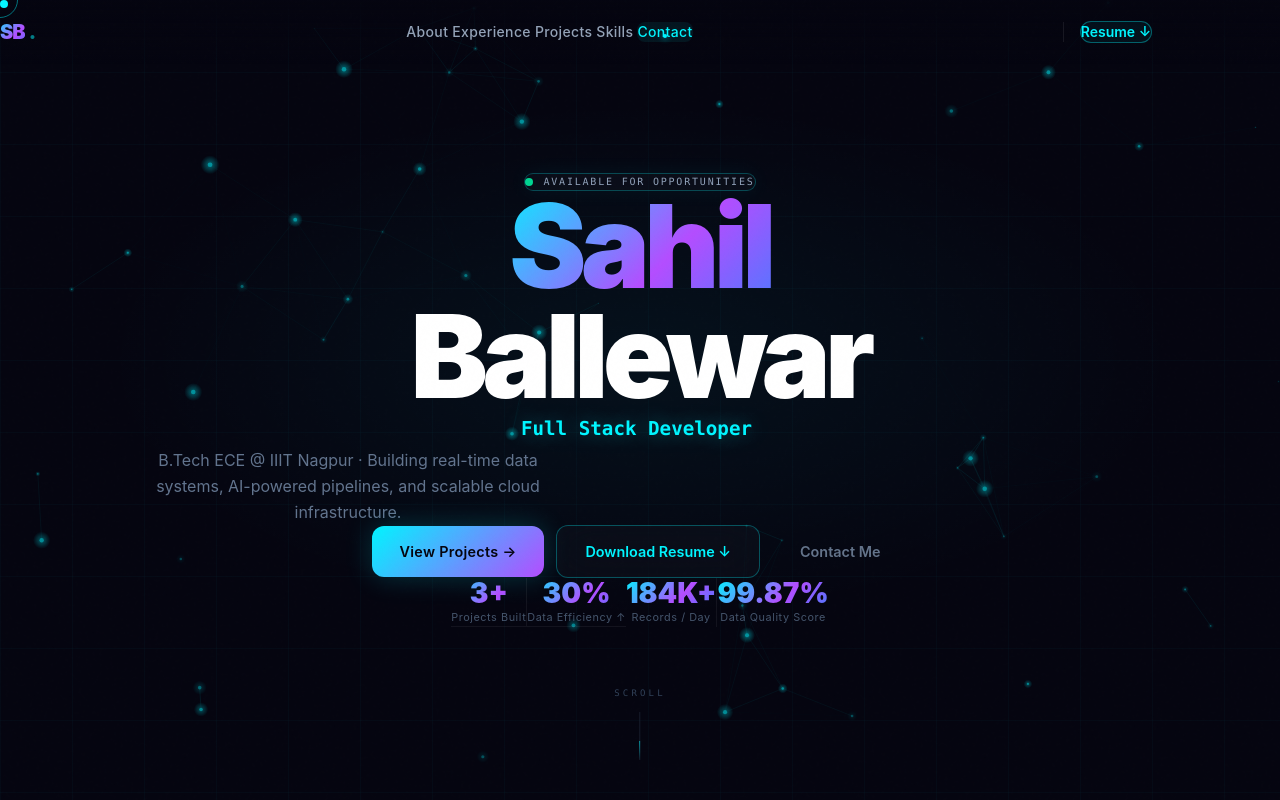
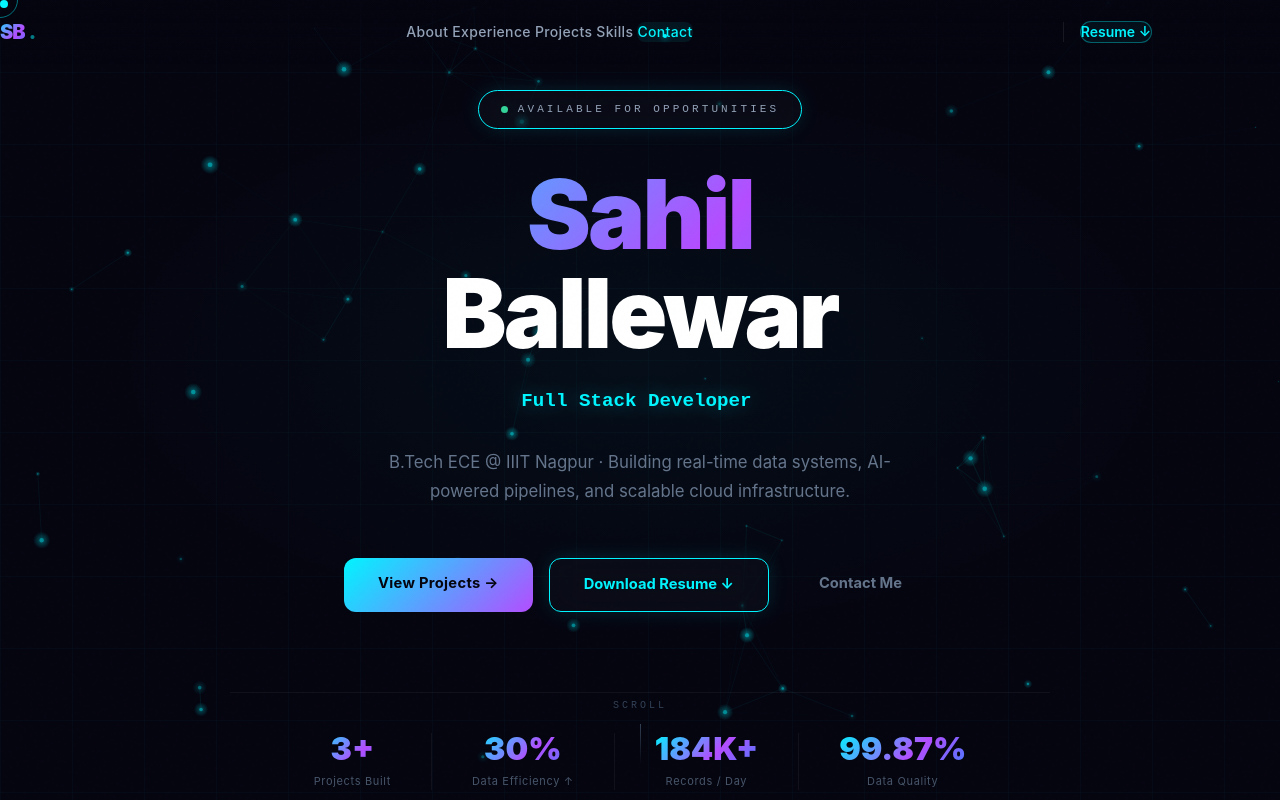
Before and after one commit to Sam1377/Sahil_Portfolio, a Next.js app: page / in a window 1280 px wide. Shown: the top 800 px of the page. Built offline with nearby package versions, Linux system fonts and the light colour scheme.

Commit message:
Update Hero.tsx

```diff
--- a/app/components/Hero.tsx
+++ b/app/components/Hero.tsx
@@ -33,97 +33,184 @@ export default function Hero() {
   }, [displayed, deleting, roleIdx]);
 
   return (
-    <section id="hero" className="relative min-h-screen flex flex-col items-center justify-center overflow-hidden grid-bg">
+    <section
+      id="hero"
+      style={{
+        position: 'relative',
+        minHeight: '100vh',
+        display: 'flex',
+        flexDirection: 'column',
+        alignItems: 'center',
+        justifyContent: 'center',
+        overflow: 'hidden',
+      }}
+      className="grid-bg"
+    >
       <NeuralBackground />
-      <div className="absolute inset-0 pointer-events-none" style={{
-        background: 'radial-gradient(ellipse 65% 50% at 50% 45%, rgba(0,245,255,0.05) 0%, transparent 65%)',
-      }} />
       <div className="scan-effect" />
 
-      <div className="relative z-10 w-full section-container text-center px-5 sm:px-8">
+      {/* subtle glow center */}
+      <div style={{
+        position: 'absolute', inset: 0, pointerEvents: 'none',
+        background: 'radial-gradient(ellipse 60% 50% at 50% 45%, rgba(0,245,255,0.04) 0%, transparent 70%)',
+      }} />
 
-        {/* Status badge */}
-        <motion.div initial={{ opacity: 0, y: 16 }} animate={{ opacity: 1, y: 0 }} transition={{ duration: 0.5, delay: 0.2 }}
-          className="flex justify-center mb-8 sm:mb-10">
-          <div className="glass-card inline-flex items-center gap-2 sm:gap-2.5 px-4 sm:px-5 py-2 sm:py-2.5 rounded-full"
-            style={{ border: '1px solid rgba(0,245,255,0.25)', boxShadow: '0 0 20px rgba(0,245,255,0.06)' }}>
-            <span className="relative flex h-2 w-2">
-              <span className="animate-ping absolute inline-flex h-full w-full rounded-full bg-emerald-400 opacity-60" />
-              <span className="relative inline-flex rounded-full h-2 w-2 bg-emerald-400" />
-            </span>
-            <span className="font-mono uppercase text-slate-400" style={{ fontSize: '10px', letterSpacing: '0.18em' }}>
-              Available for opportunities
+      <div style={{ position: 'relative', zIndex: 10, width: '100%', maxWidth: '900px', margin: '0 auto', padding: '0 40px', textAlign: 'center' }}>
+
+        {/* Badge */}
+        <motion.div
+          initial={{ opacity: 0, y: 12 }}
+          animate={{ opacity: 1, y: 0 }}
+          transition={{ duration: 0.5, delay: 0.15 }}
+          style={{ display: 'flex', justifyContent: 'center', marginBottom: '40px', marginTop: '80px' }}
+        >
+          <div className="glass-card neon-border-cyan" style={{
+            display: 'inline-flex', alignItems: 'center', gap: '10px',
+            padding: '10px 22px', borderRadius: '100px',
+          }}>
+            <span style={{ width: '7px', height: '7px', borderRadius: '50%', background: '#34d399', display: 'block', animation: 'pulse 2s infinite' }} />
+            <span style={{ fontSize: '11px', letterSpacing: '0.28em', color: '#94a3b8', fontFamily: 'monospace', textTransform: 'uppercase' }}>
+              Available for Opportunities
             </span>
           </div>
         </motion.div>
 
-        {/* Name */}
-        <motion.h1 initial={{ opacity: 0, y: 28 }} animate={{ opacity: 1, y: 0 }} transition={{ duration: 0.7, delay: 0.3 }}
-          className="font-black tracking-tighter leading-[0.95] mb-5 sm:mb-6"
-          style={{ fontSize: 'clamp(52px, 14vw, 116px)' }}>
-          <span className="gradient-text">Sahil</span>
-          <br />
-          <span className="text-white">Ballewar</span>
-        </motion.h1>
+        {/* Name block */}
+        <motion.div
+          initial={{ opacity: 0, y: 28 }}
+          animate={{ opacity: 1, y: 0 }}
+          transition={{ duration: 0.7, delay: 0.25 }}
+          style={{ marginBottom: '24px', lineHeight: 1 }}
+        >
+          <div className="gradient-text" style={{
+            fontSize: 'clamp(52px, 8vw, 96px)',
+            fontWeight: 900,
+            letterSpacing: '-0.03em',
+            lineHeight: 0.95,
+            display: 'block',
+          }}>
+            Sahil
+          </div>
+          <div style={{
+            fontSize: 'clamp(52px, 8vw, 96px)',
+            fontWeight: 900,
+            letterSpacing: '-0.03em',
+            lineHeight: 0.95,
+            color: '#ffffff',
+            display: 'block',
+            marginTop: '8px',
+          }}>
+            Ballewar
+          </div>
+        </motion.div>
 
         {/* Typewriter */}
-        <motion.div initial={{ opacity: 0 }} animate={{ opacity: 1 }} transition={{ delay: 0.5 }}
-          className="flex items-center justify-center mb-5 sm:mb-6" style={{ minHeight: '2.2rem' }}>
-          <span className="font-mono font-semibold neon-text-cyan" style={{ fontSize: 'clamp(0.95rem, 4vw, 1.2rem)' }}>
+        <motion.div
+          initial={{ opacity: 0 }}
+          animate={{ opacity: 1 }}
+          transition={{ delay: 0.45 }}
+          style={{
+            height: '36px', display: 'flex', alignItems: 'center',
+            justifyContent: 'center', marginBottom: '28px',
+          }}
+        >
+          <span style={{ fontFamily: 'monospace', fontSize: '1.2rem', fontWeight: 600, color: '#00f5ff', textShadow: '0 0 20px rgba(0,245,255,0.4)' }}>
             {displayed}
           </span>
           <span className="typewriter-cursor" />
         </motion.div>
 
         {/* Subtitle */}
-        <motion.p initial={{ opacity: 0, y: 16 }} animate={{ opacity: 1, y: 0 }} transition={{ delay: 0.6 }}
-          className="text-slate-500 mx-auto mb-10 sm:mb-12 leading-relaxed px-2"
-          style={{ fontSize: 'clamp(0.88rem, 3.5vw, 1rem)', maxWidth: '420px' }}>
-          B.Tech ECE @ IIIT Nagpur · Building real-time data systems, AI-powered pipelines, and scalable cloud infrastructure.
+        <motion.p
+          initial={{ opacity: 0, y: 12 }}
+          animate={{ opacity: 1, y: 0 }}
+          transition={{ delay: 0.55 }}
+          style={{
+            color: '#64748b', fontSize: '1.05rem', lineHeight: 1.75,
+            maxWidth: '520px', margin: '0 auto 52px', textAlign: 'center',
+          }}
+        >
+          B.Tech ECE @ IIIT Nagpur · Building real-time data systems,
+          AI-powered pipelines, and scalable cloud infrastructure.
         </motion.p>
 
         {/* CTAs */}
-        <motion.div initial={{ opacity: 0, y: 16 }} animate={{ opacity: 1, y: 0 }} transition={{ delay: 0.7 }}
-          className="flex flex-col sm:flex-row flex-wrap items-center justify-center gap-3 mb-14 sm:mb-20 px-2">
-          <a href="#projects"
-            className="w-full sm:w-auto inline-flex items-center justify-center gap-2 font-semibold rounded-xl transition-all duration-200"
+        <motion.div
+          initial={{ opacity: 0, y: 12 }}
+          animate={{ opacity: 1, y: 0 }}
+          transition={{ delay: 0.65 }}
+          style={{ display: 'flex', gap: '16px', justifyContent: 'center', flexWrap: 'wrap', marginBottom: '80px' }}
+        >
+          <a
+            href="#projects"
             style={{
-              background: 'linear-gradient(135deg, #00f5ff, #b44dff)', color: '#050510',
-              textDecoration: 'none', padding: '14px 28px', fontSize: '0.9rem',
-              boxShadow: '0 0 28px rgba(0,245,255,0.2)', letterSpacing: '0.02em',
-            }}>
+              padding: '14px 34px', borderRadius: '12px',
+              background: 'linear-gradient(135deg, #00f5ff, #b44dff)',
+              color: '#050510', fontWeight: 700, fontSize: '0.92rem',
+              letterSpacing: '0.02em', textDecoration: 'none', display: 'inline-block',
+              transition: 'opacity 0.2s',
+            }}
+            onMouseEnter={e => { (e.currentTarget as HTMLElement).style.opacity = '0.85'; }}
+            onMouseLeave={e => { (e.currentTarget as HTMLElement).style.opacity = '1'; }}
+          >
             View Projects →
           </a>
-          <a href="/Sahil_Ballewar_Resume.pdf" download
-            className="w-full sm:w-auto inline-flex items-center justify-center gap-2 glass-card font-semibold rounded-xl transition-all duration-200"
-            style={{ border: '1px solid rgba(0,245,255,0.3)', color: 'var(--neon-cyan)', textDecoration: 'none', padding: '14px 28px', fontSize: '0.9rem' }}>
+          <a
+            href="/Sahil_Ballewar_Resume.pdf"
+            download
+            className="glass-card neon-border-cyan"
+            style={{
+              padding: '14px 34px', borderRadius: '12px',
+              color: '#00f5ff', fontWeight: 700, fontSize: '0.92rem',
+              textDecoration: 'none', display: 'inline-block',
+              transition: 'background 0.2s',
+            }}
+            onMouseEnter={e => { (e.currentTarget as HTMLElement).style.background = 'rgba(0,245,255,0.07)'; }}
+            onMouseLeave={e => { (e.currentTarget as HTMLElement).style.background = ''; }}
+          >
             Download Resume ↓
           </a>
-          <a href="#contact"
-            className="w-full sm:w-auto inline-flex items-center justify-center font-semibold rounded-xl transition-all duration-200"
-            style={{ color: '#64748b', textDecoration: 'none', padding: '14px 28px', fontSize: '0.9rem' }}>
+          <a
+            href="#contact"
+            style={{
+              padding: '14px 34px', borderRadius: '12px',
+              color: '#64748b', fontWeight: 700, fontSize: '0.92rem',
+              textDecoration: 'none', display: 'inline-block',
+              transition: 'color 0.2s',
+            }}
+            onMouseEnter={e => { (e.currentTarget as HTMLElement).style.color = '#e2e8f0'; }}
+            onMouseLeave={e => { (e.currentTarget as HTMLElement).style.color = '#64748b'; }}
+          >
             Contact Me
           </a>
         </motion.div>
 
-        {/* Stats */}
-        <motion.div initial={{ opacity: 0, y: 16 }} animate={{ opacity: 1, y: 0 }} transition={{ delay: 0.9 }}
-          className="grid grid-cols-2 sm:flex sm:flex-wrap justify-center gap-0">
+        {/* Stats strip */}
+        <motion.div
+          initial={{ opacity: 0 }}
+          animate={{ opacity: 1 }}
+          transition={{ delay: 0.85 }}
+          style={{
+            display: 'flex', flexWrap: 'wrap', justifyContent: 'center', gap: '0',
+            borderTop: '1px solid rgba(255,255,255,0.05)',
+            paddingTop: '40px',
+          }}
+        >
           {[
             { value: '3+', label: 'Projects Built' },
             { value: '30%', label: 'Data Efficiency ↑' },
             { value: '184K+', label: 'Records / Day' },
-            { value: '99.87%', label: 'Data Quality Score' },
-          ].map((s, i, arr) => (
-            <div key={s.label} className="text-center py-4 px-5 sm:px-8"
-              style={{
-                borderRight: i % 2 === 0 ? '1px solid rgba(255,255,255,0.06)' : 'none',
-                borderBottom: i < 2 ? '1px solid rgba(255,255,255,0.06)' : 'none',
-              }}>
-              <div className="font-black gradient-text" style={{ fontSize: 'clamp(1.4rem, 5vw, 1.75rem)', lineHeight: 1.1 }}>
+            { value: '99.87%', label: 'Data Quality' },
+          ].map((s, i) => (
+            <div key={s.label} style={{
+              textAlign: 'center',
+              padding: '0 40px',
+              borderRight: i < 3 ? '1px solid rgba(255,255,255,0.05)' : 'none',
+            }}>
+              <div className="gradient-text" style={{ fontSize: '2rem', fontWeight: 900, lineHeight: 1 }}>
                 {s.value}
               </div>
-              <div className="text-slate-600 mt-1.5 tracking-wide" style={{ fontSize: '0.68rem', letterSpacing: '0.05em' }}>
+              <div style={{ fontSize: '11px', color: '#475569', marginTop: '8px', letterSpacing: '0.06em' }}>
                 {s.label}
               </div>
             </div>
@@ -131,16 +218,20 @@ export default function Hero() {
         </motion.div>
       </div>
 
-      {/* Scroll indicator — hidden on mobile */}
-      <motion.div initial={{ opacity: 0 }} animate={{ opacity: 1 }} transition={{ delay: 1.3 }}
-        className="hidden sm:flex absolute bottom-10 left-1/2 -translate-x-1/2 flex-col items-center gap-3">
-        <span className="text-slate-700 font-mono uppercase tracking-[0.35em]" style={{ fontSize: '9px' }}>Scroll</span>
-        <div className="w-px h-12 relative overflow-hidden" style={{ background: 'rgba(51,65,85,0.4)' }}>
-          <motion.div className="absolute top-0 left-0 w-full"
-            style={{ height: '40%', background: 'linear-gradient(to bottom, var(--neon-cyan), transparent)' }}
-            animate={{ y: ['0%', '160%'] }}
-            transition={{ duration: 1.4, repeat: Infinity, ease: 'linear' }} />
-        </div>
+      {/* Scroll indicator */}
+      <motion.div
+        initial={{ opacity: 0 }}
+        animate={{ opacity: 1 }}
+        transition={{ delay: 1.1 }}
+        style={{
+          position: 'absolute', bottom: '36px', left: '50%', transform: 'translateX(-50%)',
+          display: 'flex', flexDirection: 'column', alignItems: 'center', gap: '10px',
+        }}
+      >
+        <span style={{ fontSize: '10px', letterSpacing: '0.3em', color: '#334155', fontFamily: 'monospace', textTransform: 'uppercase' }}>
+          Scroll
+        </span>
+        <div style={{ width: '1px', height: '40px', background: 'linear-gradient(to bottom, #334155, transparent)' }} />
       </motion.div>
     </section>
   );
```
